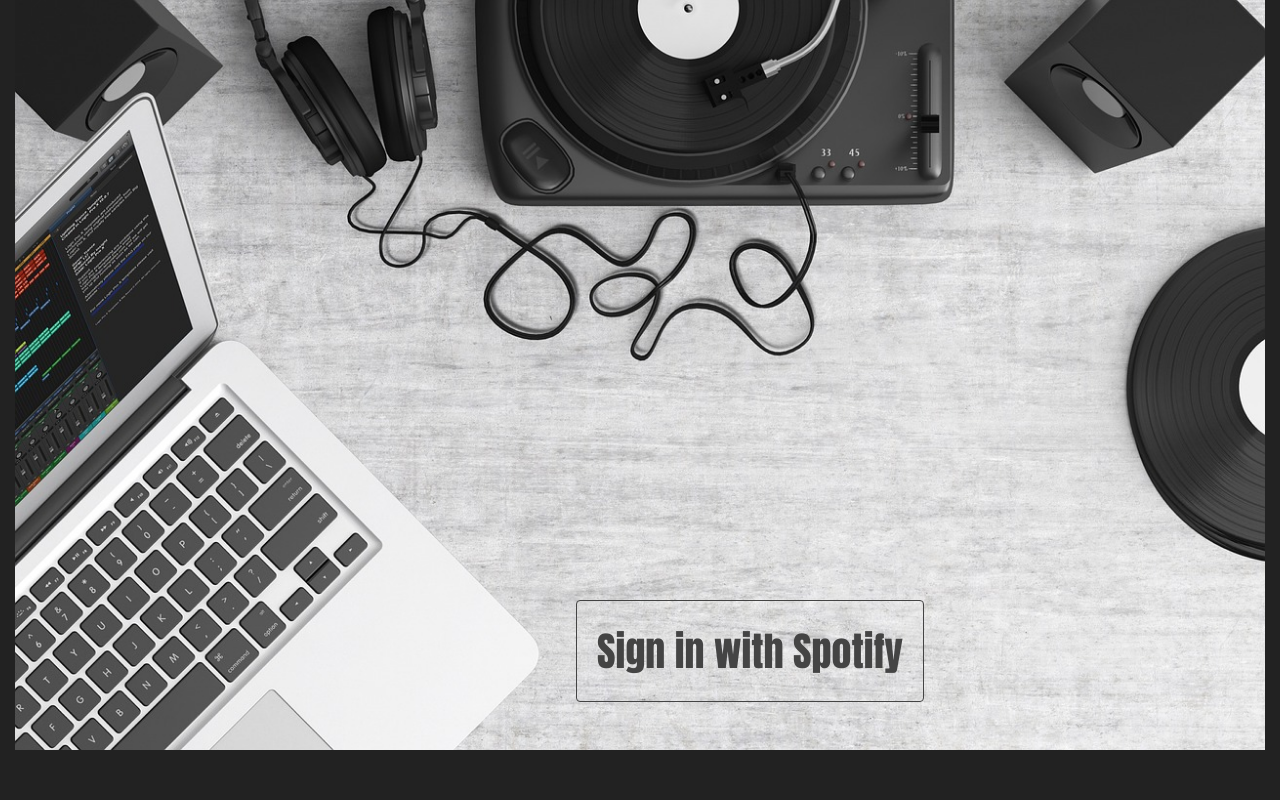
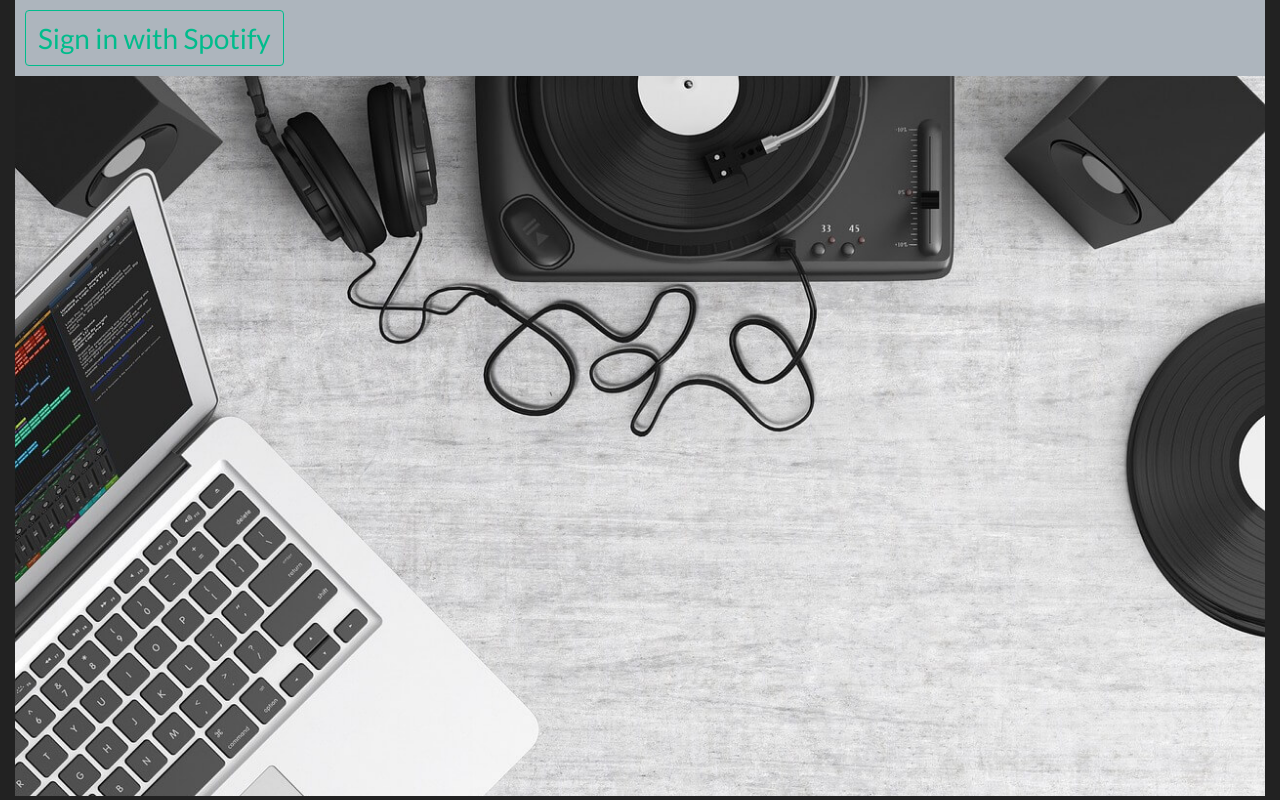
Before and after one commit to slevin222/spotifme, a React (Create React App) app: page / in a window 1280 px wide. Built offline with nearby package versions, Linux system fonts and the light colour scheme.

Commit message:
added navbar to landing page with sign in

```diff
--- a/src/components/App.js
+++ b/src/components/App.js
@@ -1,7 +1,7 @@
 import React, { Component } from 'react';
 import Playlist from './Playlist';
 import Filter from './Filter';
-import PlaylistCounter from './PlaylistCounter';
+import PlaylistInfo from './PlaylistInfo';
 import SignIn from './SignIn';
 import '../index.css';
 import queryString from 'query-string';
@@ -86,7 +86,7 @@
         {
           this.state.user ?
             <div>
-              <PlaylistCounter playlists={showPlaylist} userName={this.state.user.name} />
+              <PlaylistInfo playlists={showPlaylist} userName={this.state.user.name} />
               <Filter onTextChange={text => this.setState({ filterString: text })} />
               <div className="d-flex flex-wrap mt-4">
                 {showPlaylist.map(playlist =>
--- a/src/components/HoursCounter.js
+++ b/src/components/HoursCounter.js
@@ -11,7 +11,7 @@
         }, 0)
         return (
             <div className="aggregate" >
-                <h2>{totalDuration} Hours</h2>
+                <h2>{totalDuration} Hours of Music</h2>
             </div>
         )
     }
--- /dev/null
+++ b/src/components/Navbar.js
@@ -0,0 +1,17 @@
+import React, { Component } from 'react';
+
+class Navbar extends Component {
+    render() {
+        return (
+            <nav className="navbar navbar-expand-lg navbar-light bg-light" id="navbar">
+                <button type="button" className="signInBtn btn btn-outline-success" onClick={() => {
+                    window.location = window.location.href.includes('localhost')
+                        ? 'http://localhost:8888/login'
+                        : 'https://soptifme-backend.herokuapp.com/login'
+                }} >Sign in with Spotify</button>
+            </nav>
+        )
+    }
+}
+
+export default Navbar;
--- a/src/components/PlaylistCounter.js
+++ b/src/components/PlaylistInfo.js
@@ -1,7 +1,7 @@
 import React, { Component } from 'react';
 import HoursCounter from './HoursCounter';
 
-class PlaylistCounter extends Component {
+class PlaylistInfo extends Component {
     render() {
         return (
             <div className="row mt-4 text-center">
@@ -9,15 +9,14 @@
                     <h2>{this.props.userName}</h2>
                 </div>
                 <div className="col-lg-4 col-md-12">
-                    <h2>{this.props.playlists && this.props.playlists.length} Playlists showing top 5 songs</h2>
+                    <h2>{this.props.playlists && this.props.playlists.length} Playlists Showing Top 5 Songs</h2>
                 </div>
                 <div className="col-lg-4 col-md-12">
                     <HoursCounter playlists={this.props.playlists} />
                 </div>
             </div>
-
         )
     }
 }
 
-export default PlaylistCounter;
+export default PlaylistInfo;
--- a/src/components/SignIn.js
+++ b/src/components/SignIn.js
@@ -1,16 +1,15 @@
 import React, { Component } from 'react';
-import homeImage from '../homeImg.jpg';
+import Navbar from './Navbar';
+import homeImage from '../homeImage.jpg';
 
 class SignIn extends Component {
 
     render() {
         return (
-            <div className="homeImage" style={{ backgroundImage: "url(" + homeImage + ")" }}>
-                <button type="button" className="signInBtn btn btn-outline-secondary" onClick={() => {
-                    window.location = window.location.href.includes('localhost')
-                        ? 'http://localhost:8888/login'
-                        : 'https://soptifme-backend.herokuapp.com/login'
-                }} >Sign in with Spotify</button>
+            <div>
+                <Navbar />
+                <div className="homeImage" style={{ backgroundImage: "url(" + homeImage + ")" }}>
+                </div>
             </div>
         )
     }
--- a/src/index.css
+++ b/src/index.css
@@ -1,9 +1,6 @@
 body {
   margin: 0;
   padding: 0;
-  font-family: sans-serif;
-  font-family: Impact, Haettenschweiler, 'Arial Narrow Bold', sans-serif;
-
 }
 
 .playlistTitle{
@@ -19,21 +16,22 @@
   width: 100%;
 }
 
+#navbar{
+  padding: 10px;
+}
+
 .signInBtn{
-  position: absolute;
-  padding: 20px;
-  font-size: 40px;
-  text-align: center;
-  top: 75%;
-  left: 45%;
-  cursor: pointer;
+  font-size: 28px;
+}
+
+h2{
+  color: #00bc8c;
 }
 
 .homeImage{
-  height: 100vh;
+  height: calc(100vh - 80px);
   background-repeat: no-repeat;
   background-size: 100%;
-
 }
 
 .card.border-success{
```
Also changed, not shown: src/homeImage.jpg (added), src/homeImg.jpg (deleted).
